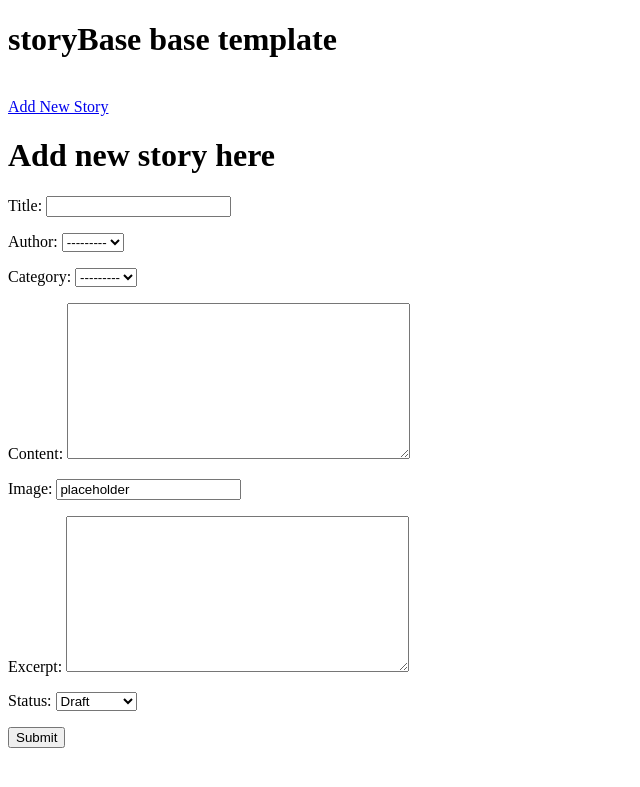
After one commit to SamuelUkachukwu/storyBase, a Django app: page /add_post/ in a window 1280 px wide. The commit adds this page. Shown: the top 787 px of the page, without its empty margins (0-640 px from the left). Run offline with Django 3.2, Linux system fonts and the light colour scheme; data that the repository does not hold is empty.

```diff
--- a/novella/models.py
+++ b/novella/models.py
@@ -1,6 +1,7 @@
 from django.db import models
 from django.contrib.auth.models import User
 from cloudinary.models import CloudinaryField
+from django.urls import reverse
 
 STATUS = ((0, 'Draft'), (1, 'Published'))
 
@@ -39,6 +40,9 @@ class Post(models.Model):
     def __str__(self):
         return self.title + ' | ' + str(self.author)
 
+    def get_absolute_url(self):
+        return reverse('index.html', args=(str(self.title)))
+
     def number_of_likes(self):
         return self.likes.count()
 
--- a/novella/urls.py
+++ b/novella/urls.py
@@ -3,5 +3,6 @@ from . import views
 
 urlpatterns = [
      path('', views.PostList.as_view(), name='home'),
-     path('story/<slug:slug>', views.ViewStory.as_view(), name='view_story')
+     path('add_post/', views.AddArticle.as_view(), name='add_story'),
+     path('<slug:slug>/', views.ViewStory.as_view(), name='view_story'),
 ]
--- a/novella/views.py
+++ b/novella/views.py
@@ -1,8 +1,7 @@
-from django.shortcuts import render, get_object_or_404, reverse
-from django.http import HttpResponseRedirect
-from django.views import generic, View
-from .models import Post
+from django.views import generic
+from .models import Post, Category
 from .forms import CommentForm
+from django.urls import reverse
 
 
 # Create your views here.
@@ -12,9 +11,29 @@ class PostList(generic.ListView):
     model = Post
     queryset = Post.objects.filter(status=1).order_by("-created_on")
     template_name = "index.html"
-    paginate_by = 6
+    context_object_name = 'posts'
+    paginate_by = 10
 
+    def get_context_data(self, *args, **kwargs):
+        cat_list = Category.objects.all()
+        context = super(PostList, self).get_context_data(*args, **kwargs)
+        context["cat_list"] = cat_list
+        return context
 
 class ViewStory(generic.DetailView):
     model = Post
     template_name = 'view_post.html'
+
+
+class AddArticle(generic.CreateView):
+    model = Post
+    template_name = 'add_post.html'
+    fields = [
+        'title',
+        'author',
+        'category',
+        'content',
+        'featured_image',
+        'excerpt',
+        'status'
+        ]
--- /dev/null
+++ b/templates/add_post.html
@@ -0,0 +1,11 @@
+{% extends 'base.html' %}
+{% block title %}storyBASE Add story {% endblock %}
+
+{% block content %}
+<h1>Add new story here</h1>
+<form action="" method="POST">
+    {% csrf_token %}
+    {{ form.as_p }}
+    <button type="submit" class="btn btn-signup btn-lg">Submit</button>
+    </form>
+{%endblock%}
--- a/templates/base.html
+++ b/templates/base.html
@@ -5,14 +5,17 @@
     <meta charset="UTF-8">
     <meta http-equiv="X-UA-Compatible" content="IE=edge">
     <meta name="viewport" content="width=device-width, initial-scale=1.0">
-    <title>Document</title>
+    <title>{% block title %} {% endblock %}</title>
 </head>
 
 <body>
-    <h1>storyBase base template</h1>
+    <h1>storyBase base template</h1> <br>
+
+    <a href="{% url 'add_story' %}">Add New Story</a> <br>
+
 
     {% block content %}
-    {% endblock content %}
+    {% endblock %}
 </body>
 
 
--- a/templates/view_post.html
+++ b/templates/view_post.html
@@ -1,6 +1,7 @@
-{% extends 'base.html' %} {% block content %}
+{% extends 'base.html' %}
+{% block title %}storyBASE {{ post.slug }}{% endblock %}{% block content %}
 
-
+<a href="{% url 'home' %}">Home</a>
 <h1 class="post-title">{{ post.title }}</h1>
 <!-- Post author goes before the | the post's created date goes after -->
 <p class="post-subtitle">{{ post.author }} | {{ post.created_on }}</p>
```
Also changed, not shown: templates/index.html (+24 -2 lines).
